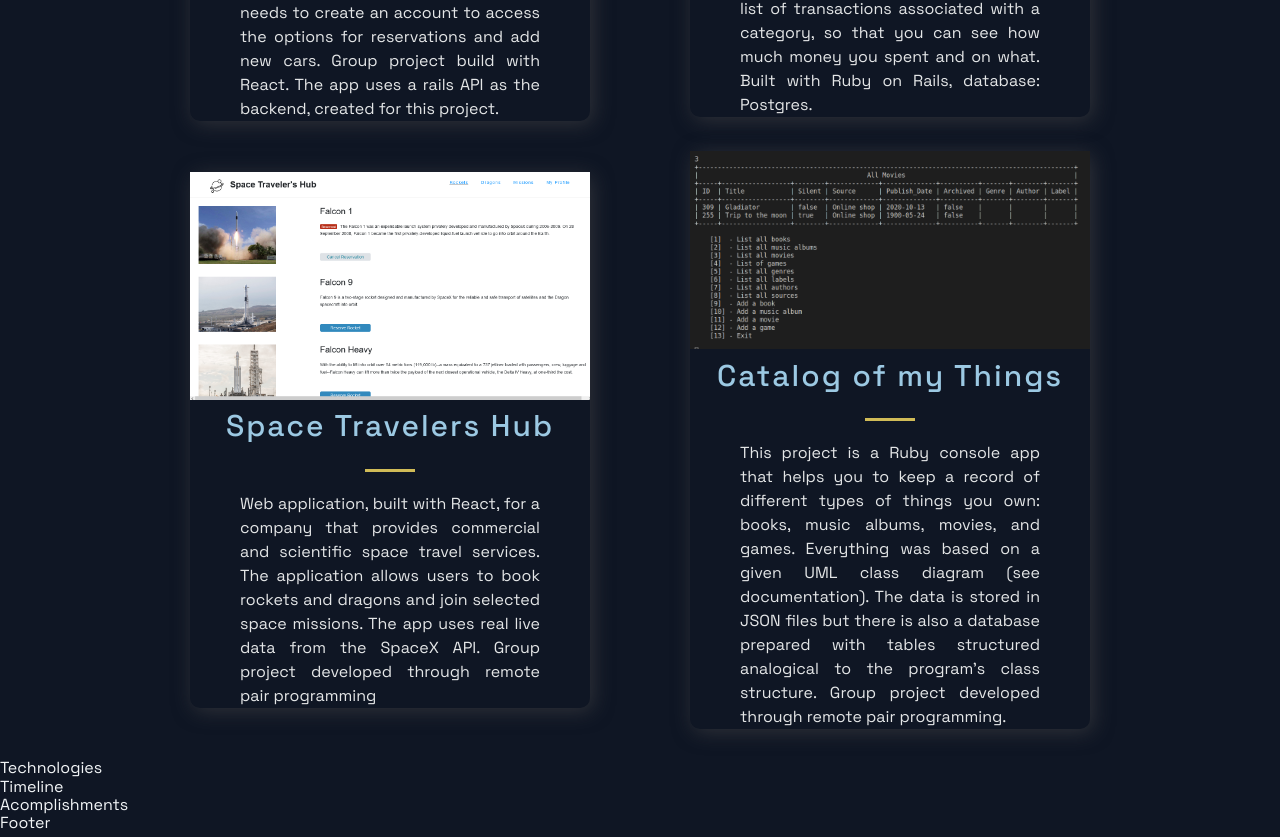
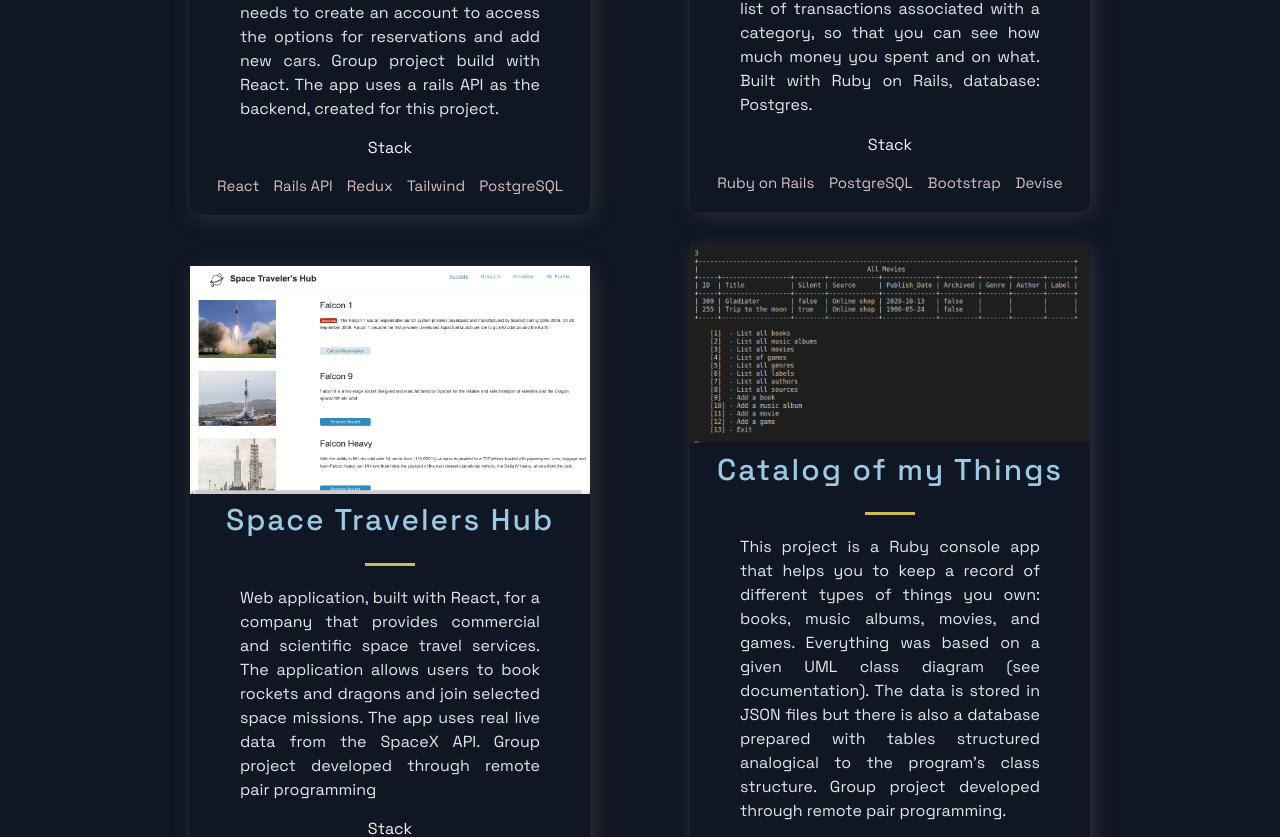
Before and after one commit to CindyDorantes/portfolio-website, a Next.js app: page / in a window 1280 px wide. Shown: the part 1259-2096 px from the top of the page. Built offline with nearby package versions, Linux system fonts and the light colour scheme.

Commit message:
Add stack tags to each project card

```diff
--- a/src/components/Projects/Projects.js
+++ b/src/components/Projects/Projects.js
@@ -9,7 +9,7 @@
     <SectionDivider />
     <SectionTitle main>My Recent Works</SectionTitle>
     <GridContainer>
-      {projects.map(({ id, title, description, image, tags, source, visit }) => (
+      {projects.map(({ title, description, image, tags, source, visit, id }) => (
         <BlogCard key={id}>
           <Img src={image} />
           <TitleContent>
@@ -17,6 +17,15 @@
             <Hr />
           </TitleContent>
           <CardInfo>{description}</CardInfo>
+          <br />
+          <div>
+            <TitleContent>Stack</TitleContent>
+            <TagList>
+              {tags.map((tag, i) => (
+                <Tag key={i}>{tag}</Tag>
+              ))}
+            </TagList>
+          </div>
         </BlogCard>
       ))}
     </GridContainer>
```
